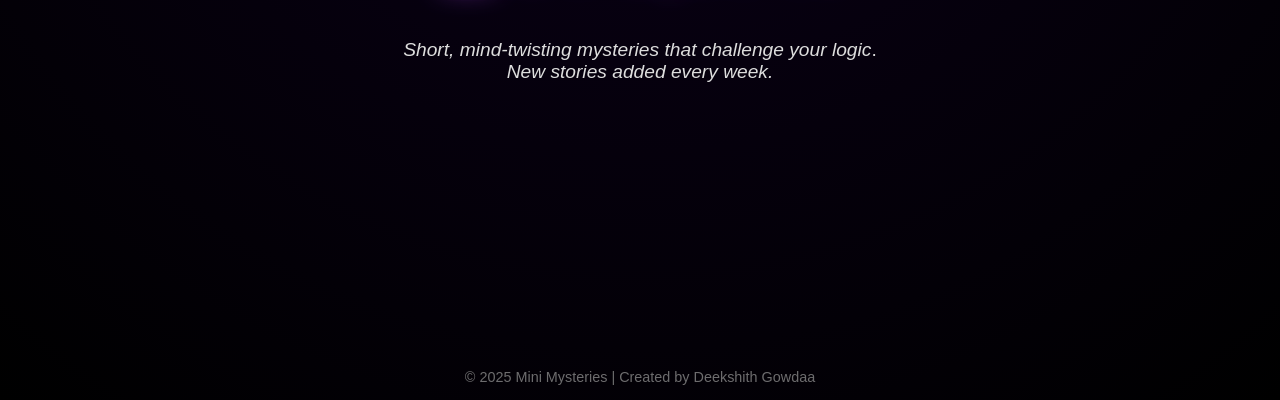
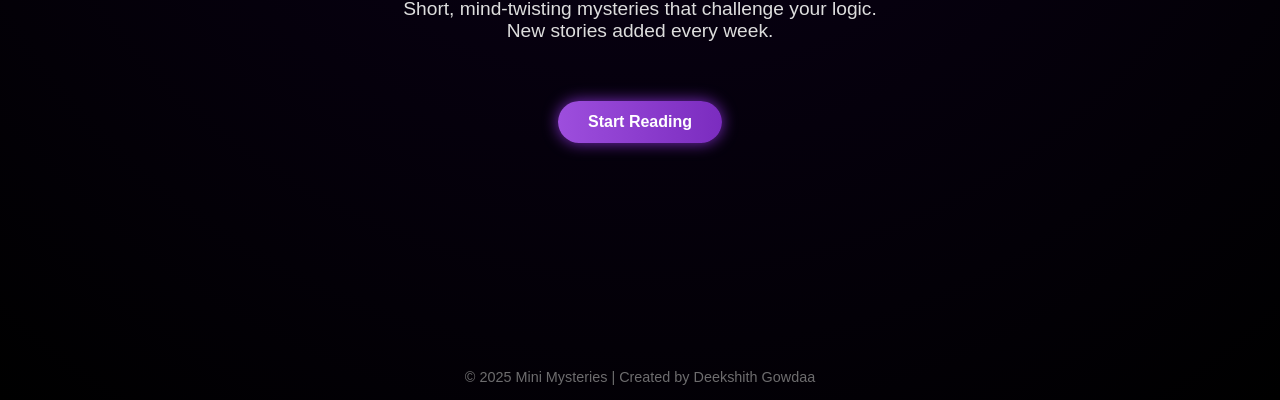
Before and after one commit to deekshith-gowdaa/Mini-mysteries, a plain HTML site: page index.html in a window 1280 px wide. Shown: the part 400-800 px from the top of the page. Drawn offline with Linux system fonts and the light colour scheme.

Commit message:
Update index.html

```diff
--- a/index.html
+++ b/index.html
@@ -45,6 +45,25 @@
       to { opacity: 1; }
     }
 
+    a.button {
+      display: inline-block;
+      margin-top: 40px;
+      padding: 12px 30px;
+      background: linear-gradient(90deg, #9d4edd, #7b2cbf);
+      color: white;
+      text-decoration: none;
+      border-radius: 50px;
+      font-weight: bold;
+      box-shadow: 0 0 15px #7b2cbf;
+      transition: all 0.3s ease;
+    }
+
+    a.button:hover {
+      background: linear-gradient(90deg, #c77dff, #9d4edd);
+      box-shadow: 0 0 30px #c77dff;
+      transform: scale(1.05);
+    }
+
     footer {
       position: absolute;
       bottom: 15px;
@@ -56,7 +75,10 @@
 </head>
 <body>
   <h1>🕵️‍♂️ Mini Mysteries</h1>
-  <p><i>Short, mind-twisting mysteries that challenge your logic</i>.<br><i>New stories added every week.</i></p>
+  <p>Short, mind-twisting mysteries that challenge your logic.<br>New stories added every week.</p>
+
+  <a href="mystery1.html" class="button">Start Reading</a>
+
   <footer>© 2025 Mini Mysteries | Created by Deekshith Gowdaa</footer>
 </body>
 </html>
```
